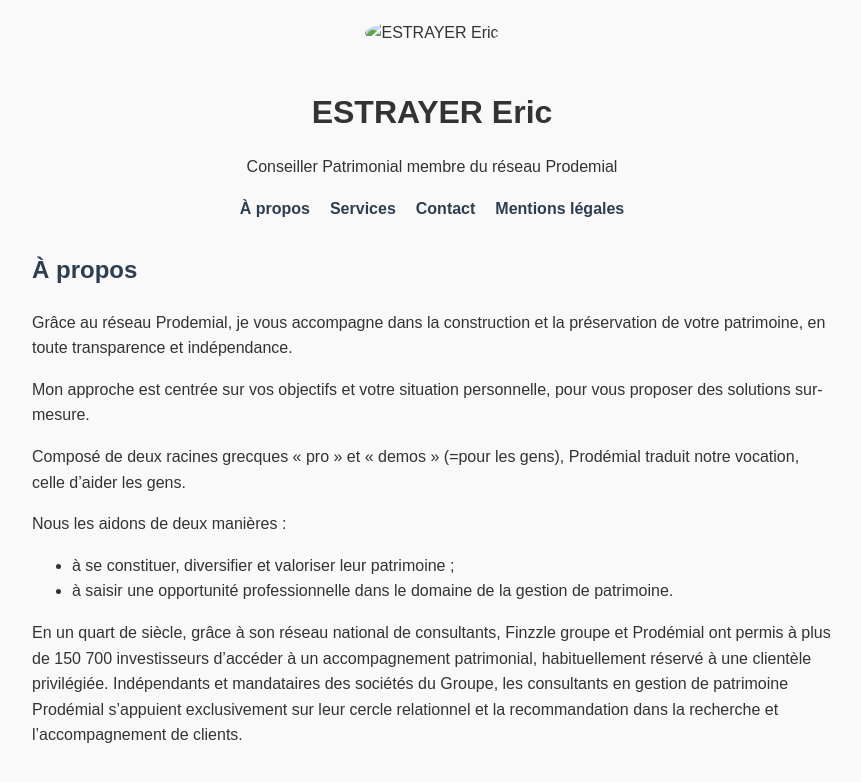
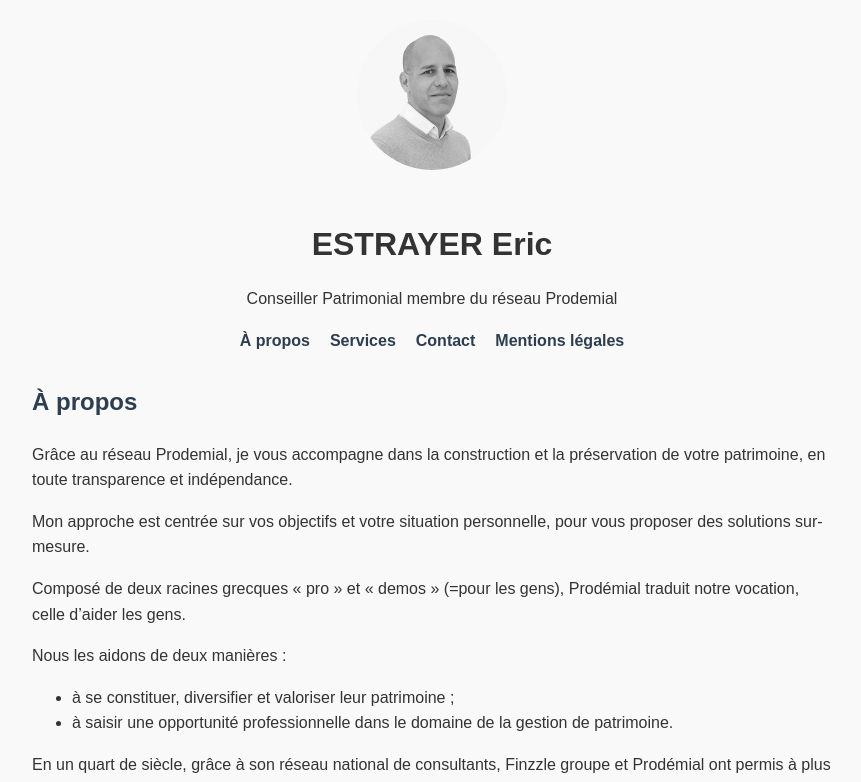
Before and after one commit to ESTRAYER-ERIC/prodemial, a plain HTML site: page presentation.html in a window 1280 px wide. Shown: the top 782 px of the page, without its empty margins (208-1069 px from the left). Drawn offline with Linux system fonts and the light colour scheme.

Commit message:
Update presentation.html

```diff
--- a/presentation.html
+++ b/presentation.html
@@ -92,7 +92,7 @@
 </head>
 <body>
     <header>
-        <img src="photo-id-eric.jpg" alt="ESTRAYER Eric" class="photo">
+        <img src="2018_id_eric-300px.jpg" alt="ESTRAYER Eric" class="photo">
         <h1>ESTRAYER Eric</h1>
         <p>Conseiller Patrimonial membre du réseau Prodemial</p>
         <nav>
```
